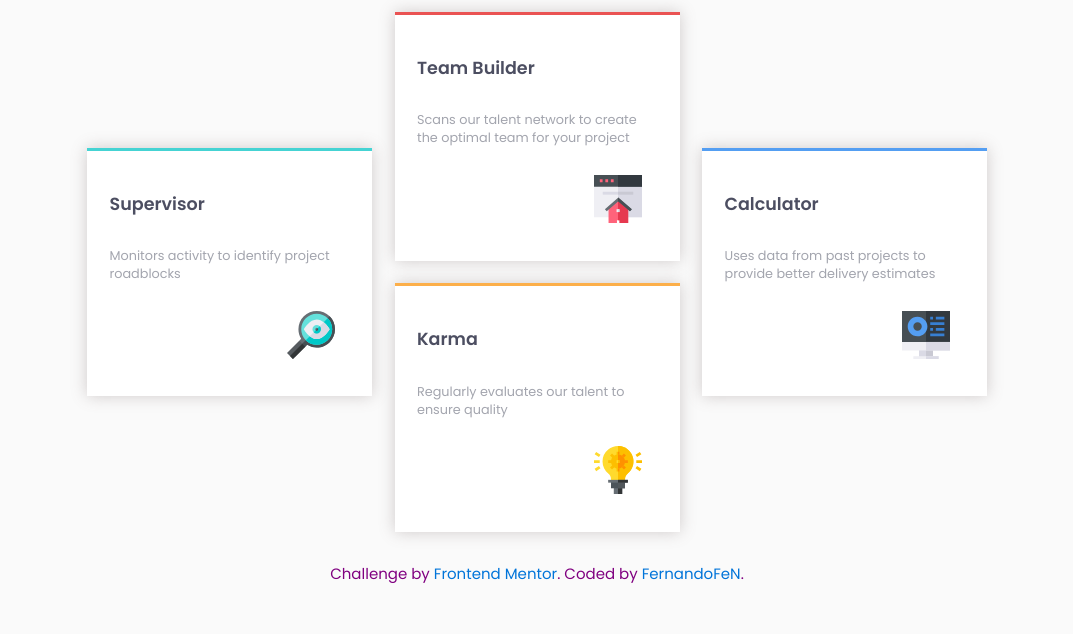
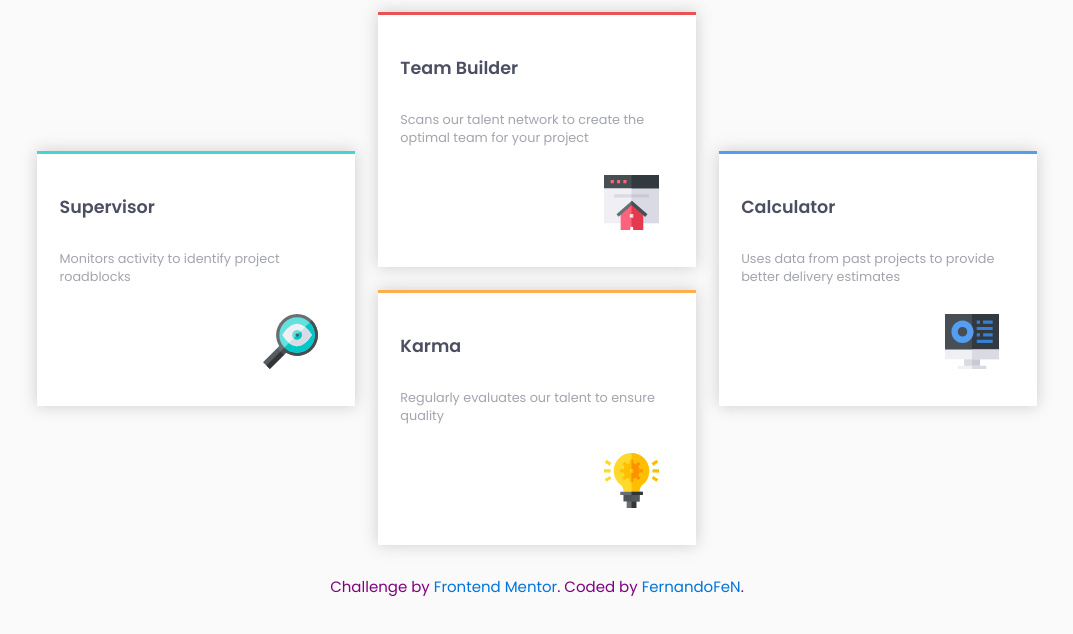
Before and after one commit to Fernando0654/FEM_18_Four-Card-Feature, a plain HTML site: page index.html in a window 1280 px wide. Shown: the part 268-902 px from the top of the page, without its empty margins (103-1176 px from the left). Drawn offline with Linux system fonts and the light colour scheme.

Commit message:
width of card modified

```diff
--- a/scss/components/main.scss
+++ b/scss/components/main.scss
@@ -6,7 +6,7 @@ main {
     align-items: center;
     justify-content: center;
     width: 95%;
-    max-width: 900px;
+    max-width: 1000px;
     margin: auto;
     gap: 1.5em;
     .content_box {
@@ -14,7 +14,7 @@ main {
         flex-direction: column;
         align-items: center;
         justify-content: center;
-        width: 33%;
+        width: 34%;
         gap: 1.5em;
         .box {
             display: flex;
```
Also changed, not shown: css/index.css.
